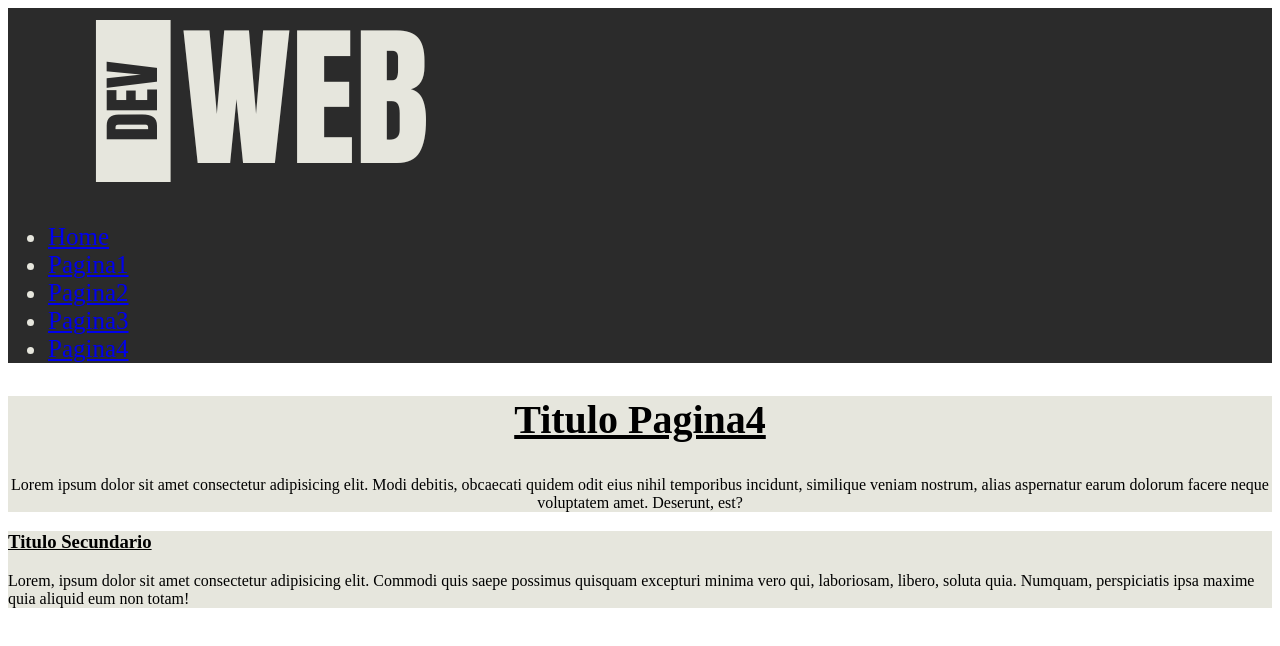
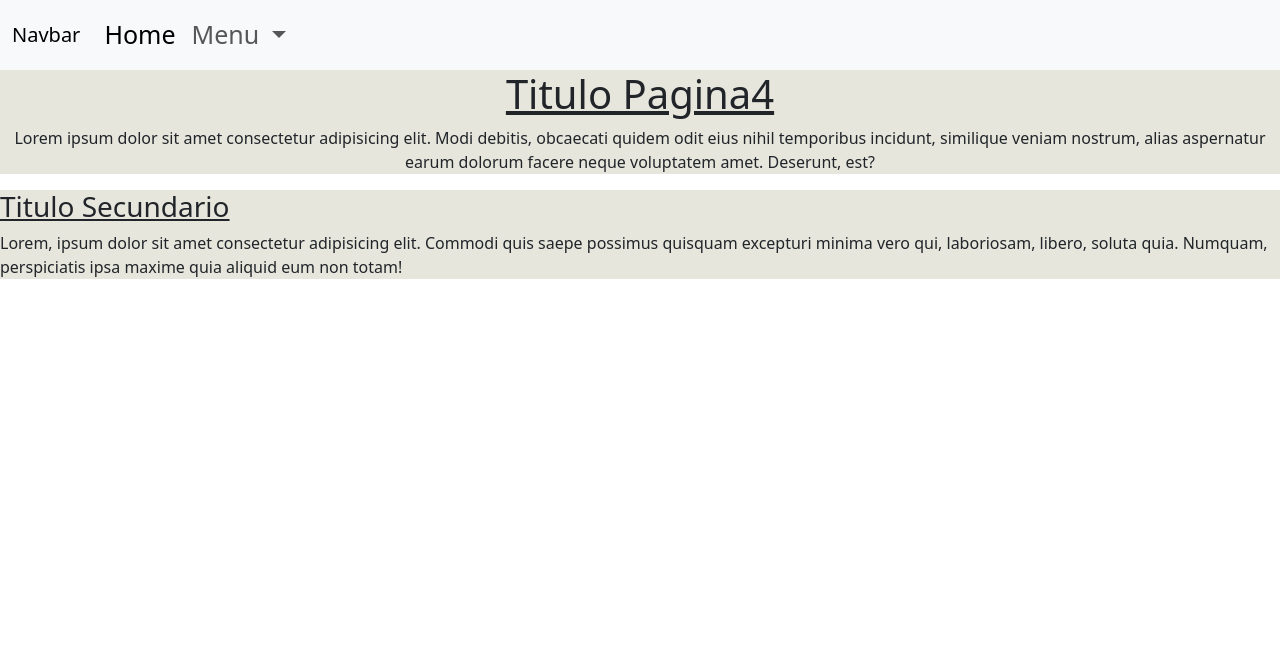
Before and after one commit to FranciscoRaccone/Pre-entrega, a plain HTML site: page pages/pagina4.html in a window 1280 px wide. Drawn offline with nearby package versions, Linux system fonts and the light colour scheme.

Commit message:
menu-mejorado

```diff
--- a/pages/pagina4.html
+++ b/pages/pagina4.html
@@ -3,47 +3,47 @@
 <head>
     <meta charset="UTF-8">
     <meta name="viewport" content="width=device-width, initial-scale=1.0">
+    <!-- links de boostrap -->
+    <link href="https://cdn.jsdelivr.net/npm/bootstrap@5.3.3/dist/css/bootstrap.min.css" rel="stylesheet" integrity="sha384-QWTKZyjpPEjISv5WaRU9OFeRpok6YctnYmDr5pNlyT2bRjXh0JMhjY6hW+ALEwIH" crossorigin="anonymous">
     <title>Pagina4</title>
     <link rel="stylesheet" href="../stile.css">
 </head>
 <body>
     <header>
-        <img src="../img/Image20240311214803.png" alt="imagen-banner">
-
-        <nav><!-- menu navegacion -->
-            <ul>
-                <li>
-                    <a href="../index.htm">
-                      Home
+        <nav class="navbar navbar-expand-lg bg-body-tertiary">
+            <div class="container-fluid">
+              <a class="navbar-brand" href="#">Navbar</a>
+              <button class="navbar-toggler" type="button" data-bs-toggle="collapse" data-bs-target="#navbarSupportedContent" aria-controls="navbarSupportedContent" aria-expanded="false" aria-label="Toggle navigation">
+                <span class="navbar-toggler-icon"></span>
+              </button>
+              <div class="collapse navbar-collapse" id="navbarSupportedContent">
+                <ul class="navbar-nav me-auto mb-2 mb-lg-0">
+                  <li class="nav-item">
+                    <a class="nav-link active" aria-current="page" href="../index.htm">Home</a>
+                  </li>
+                  <li class="nav-item dropdown">
+                    <a class="nav-link dropdown-toggle" href="#" role="button" data-bs-toggle="dropdown" aria-expanded="false">
+                      Menu
                     </a>
-
-                    <li>
-                        <a href="../pages/pagina1.html">
-                            Pagina1
-                        </a>
-
-                    </li>
-                    <li>
-                        <a href="../pages/pagina2.html">
-                            Pagina2
-                        </a>
-
-                    </li>
-                    <li>
-                        <a href="../pages/pagina3.html">
-                           Pagina3
-                        </a>
-
-                    </li>
-                    <li>
-                        <a href="../pages/pagina4.html">
-                           Pagina4
-                        </a>
-
-                    </li>
+                    <ul class="dropdown-menu">
+                      <li><hr class="dropdown-divider"></li>
+                      <li><a class="dropdown-item" href="#"><a href="../pages/pagina2.html">
+                        Pagina2
+                    </a></a></li>
+                      <li><hr class="dropdown-divider"></li>
+                      <li><a class="dropdown-item" href="#"><a href="../pages/pagina3.html">
+                        Pagina3
+                     </a></a></li>
+                      <li><hr class="dropdown-divider"></li>
+                      <li><a class="dropdown-item" href="#"><a href="../pages/pagina4.html">
+                        Pagina4
+                     </a></a></li>
+                    </ul>
+                  </li>
                 </ul>
-            </nav>
-
+              </div>
+            </div>
+          </nav>
         </header>
     <main>
         <h2>
@@ -61,5 +61,7 @@
             Lorem, ipsum dolor sit amet consectetur adipisicing elit. Commodi quis saepe possimus quisquam excepturi minima vero qui, laboriosam, libero, soluta quia. Numquam, perspiciatis ipsa maxime quia aliquid eum non totam!
         </p>
     </section>
+    <!-- script -->
+    <script src="https://cdn.jsdelivr.net/npm/bootstrap@5.3.3/dist/js/bootstrap.bundle.min.js" integrity="sha384-YvpcrYf0tY3lHB60NNkmXc5s9fDVZLESaAA55NDzOxhy9GkcIdslK1eN7N6jIeHz" crossorigin="anonymous"></script>
 </body>
 </html>
```
Also changed, not shown: index.htm (+34 -33 lines), pages/pagina1.html (+35 -35 lines), pages/pagina2.html (+35 -35 lines), pages/pagina3.html (+36 -35 lines).
